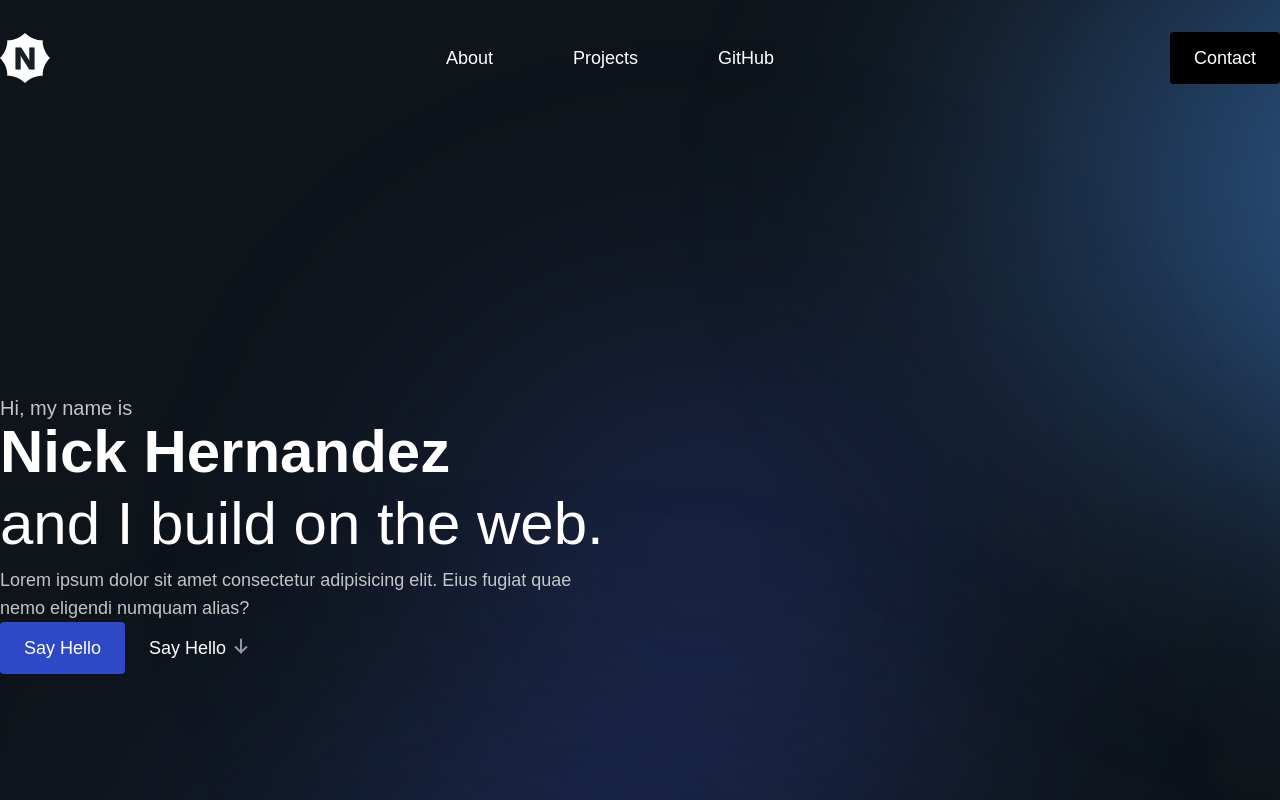
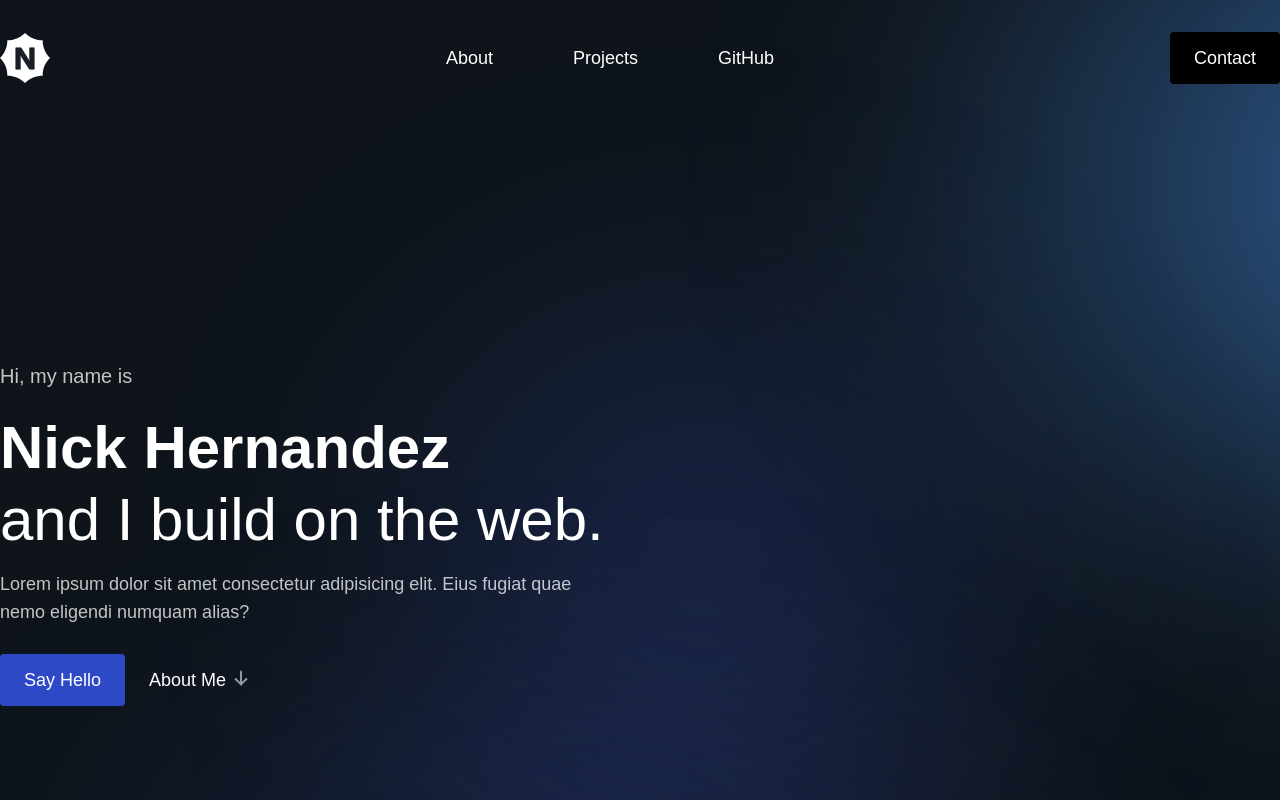
Before and after one commit to Nickolas-Hernandez/nickhernandez.dev, a Next.js app: page / in a window 1280 px wide. Shown: the top 800 px of the page. Built offline with nearby package versions, Linux system fonts and the light colour scheme; a web font is replaced by a local one.

Commit message:
Add margin bottom to text elements #3

```diff
--- a/src/components/introSection/introSection.tsx
+++ b/src/components/introSection/introSection.tsx
@@ -7,10 +7,10 @@ export const IntroSection = () => {
         <div className="wrapper">
           <p className="text-xl opacity-75">Hi, my name is</p>
           <h1 className="text-6xl font-bold">Nick Hernandez</h1>
-          <h1 className="text-6xl font-normal">and I build on the web.</h1>
+          <h1 className="text-6xl font-normal mb-5">and I build on the web.</h1>
           <p className="opacity-75 max-w-xl">Lorem ipsum dolor sit amet consectetur adipisicing elit. Eius fugiat quae nemo eligendi numquam alias?</p>
           <Link href="#contact"><button>Say Hello</button></Link>
-          <Link href="#contact"><button className="style-2">Say Hello</button></Link>
+          <Link href="#contact"><button className="style-2">About Me</button></Link>
         </div>
       </div>
     </section>
--- a/src/styles/sections/_intro.scss
+++ b/src/styles/sections/_intro.scss
@@ -3,5 +3,9 @@
     @apply flex items-center justify-start;
 
     height: 900px;
+
+    p {
+      @apply mb-7;
+    }
   }
 }
```
